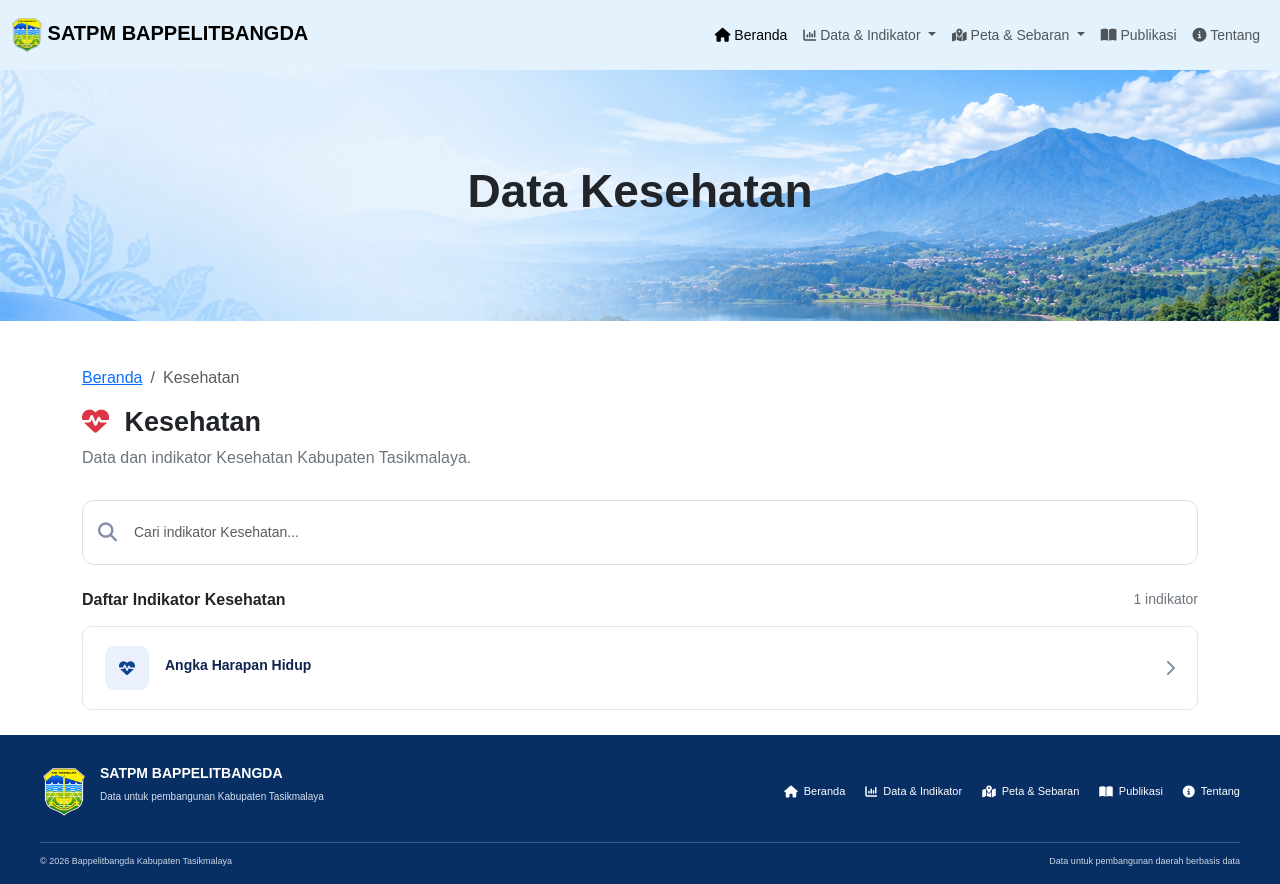
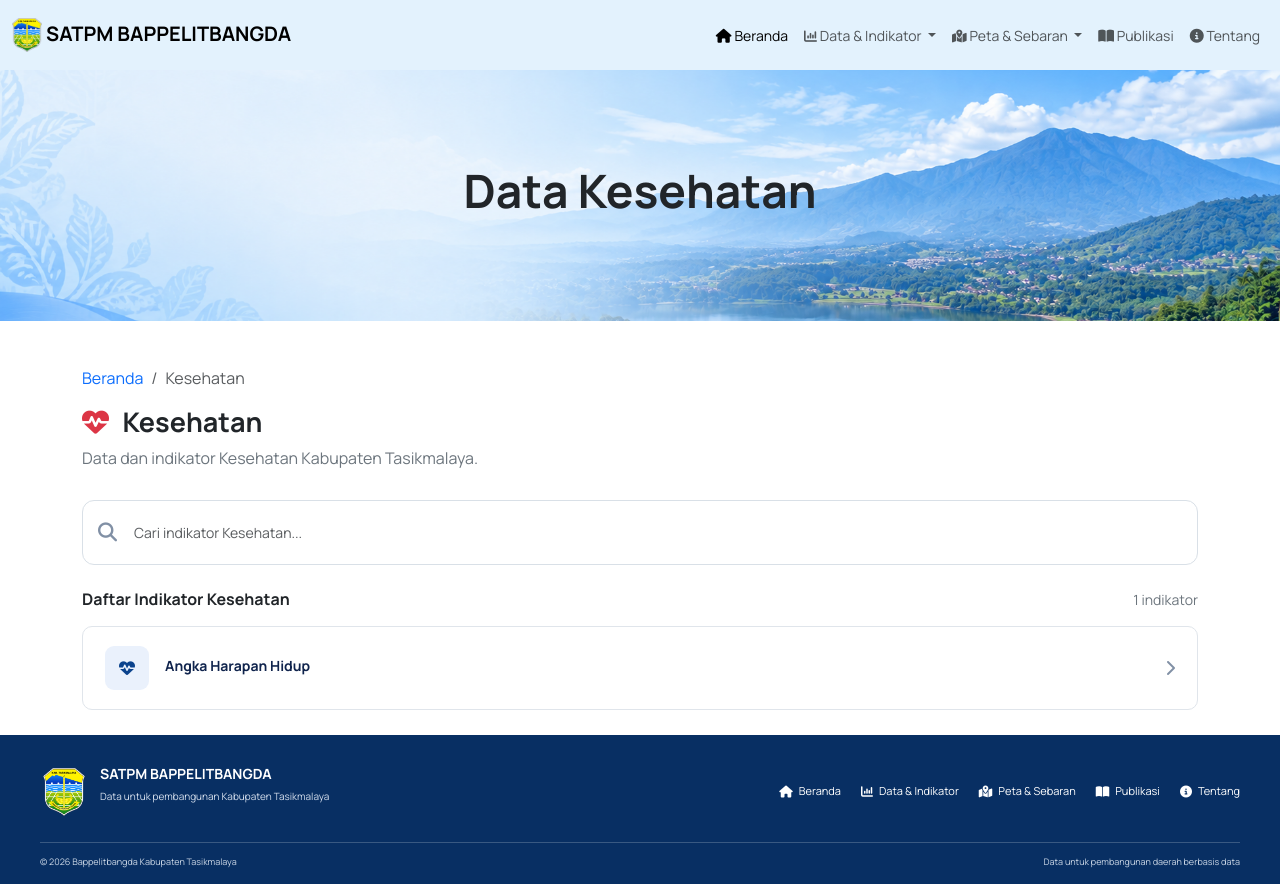
Before and after one commit to dans49/ppm-infografis, a PHP site: page /?kategori=kesehatan in a window 1280 px wide. Run offline with PHP 8.4, Linux system fonts and the light colour scheme; data comes from the database, SQL or seed files in the repository.

Commit message:
kategori update halaman

```diff
--- a/assets/css/style.css
+++ b/assets/css/style.css
@@ -2,7 +2,8 @@
     margin: 0;
     padding: 0;
     box-sizing: border-box;
-    font-family: Arial, Helvetica, sans-serif;
+    /* font-family: Arial, Helvetica, sans-serif; */
+    font-family: 'Manrope', sans-serif;
 }
 
 body {
@@ -180,8 +181,6 @@ body {
     z-index: 2;
     padding: 45px 23px;
 }
-
-/* @import url('https://googleapis.com'); */
 
 .hero-mini-content h1 {
     display: flex;
--- a/index.php
+++ b/index.php
@@ -9,6 +9,9 @@ include "config/koneksi.php";
     <title>Satu Data Bidang PPM Bappelitbangda Kabupaten Tasikmalaya</title>
     <link rel="icon" type="image/png" href="assets/images/kabtasik.png">
     <link rel="stylesheet" href="assets/css/style.css">
+    <link rel="preconnect" href="https://fonts.googleapis.com">
+    <link rel="preconnect" href="https://fonts.gstatic.com" crossorigin>
+    <link href="https://fonts.googleapis.com/css2?family=Manrope:wght@400;500;600;700&display=swap" rel="stylesheet">
     <link rel="stylesheet" href="https://cdnjs.cloudflare.com/ajax/libs/font-awesome/6.5.2/css/all.min.css">
     <link href="https://cdn.jsdelivr.net/npm/bootstrap@5.3.8/dist/css/bootstrap.min.css" rel="stylesheet">
     <link rel="stylesheet" href="https://unpkg.com/leaflet@1.9.4/dist/leaflet.css">
--- a/modul/kategori.php
+++ b/modul/kategori.php
@@ -24,6 +24,9 @@
         box-shadow: none !important;
         padding: 13px 5px;
         font-size: 14px;
+    }
+    .breadcrumb-item a {
+        text-decoration: none;
     }
     .indicator-item {
         display: flex;
@@ -91,7 +94,7 @@ $indic = mysqli_num_rows($qindic);
         <nav aria-label="breadcrumb">
             <ol class="breadcrumb small">
                 <li class="breadcrumb-item">
-                    <a href="index.html">Beranda</a>
+                    <a href="index.php">Beranda</a>
                 </li>
                 <li class="breadcrumb-item active"><?=$getkat['kategori'] ?></li>
             </ol>
@@ -130,7 +133,7 @@ $indic = mysqli_num_rows($qindic);
 
         <a href="detail-indikator.html" class="indicator-item">
             <div class="indicator-icon">
-                <i class="fa-solid fa-heart-pulse"></i>
+                <i class="fa-solid <?=$getkat['icon'] ?>"></i>
             </div>
             <div>
                 <div class="indicator-title"><?=$viewindic['nama_indikator'] ?></div>
```
